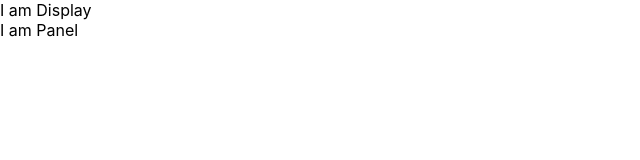
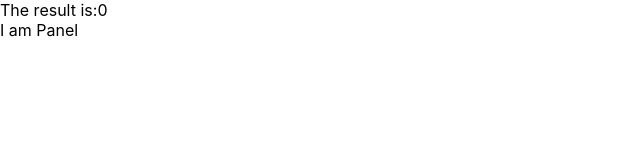
Before and after one commit to HADDADSOHAIB/math-magiciens, a React (Create React App) app: page / in a window 1280 px wide. Shown: the top 160 px of the page, without its empty margins (0-640 px from the left). Built offline with nearby package versions, Linux system fonts and the light colour scheme.

Commit message:
implement the display component

```diff
--- a/src/components/Display.js
+++ b/src/components/Display.js
@@ -1,7 +1,22 @@
 import React from 'react';
+import PropTypes from 'prop-types';
 
-export default class Display extends React.Component {
-  render(){
-    return <div id="display">I am Display</div>;
-  }
-}
+const Display = props => {
+  const { result } = props;
+  return (
+    <div id="display">
+      The result is:
+      { result }
+    </div>
+  );
+};
+
+Display.propTypes = {
+  result: PropTypes.number,
+};
+
+Display.defaultProps = {
+  result: 0,
+};
+
+export default Display;
```
